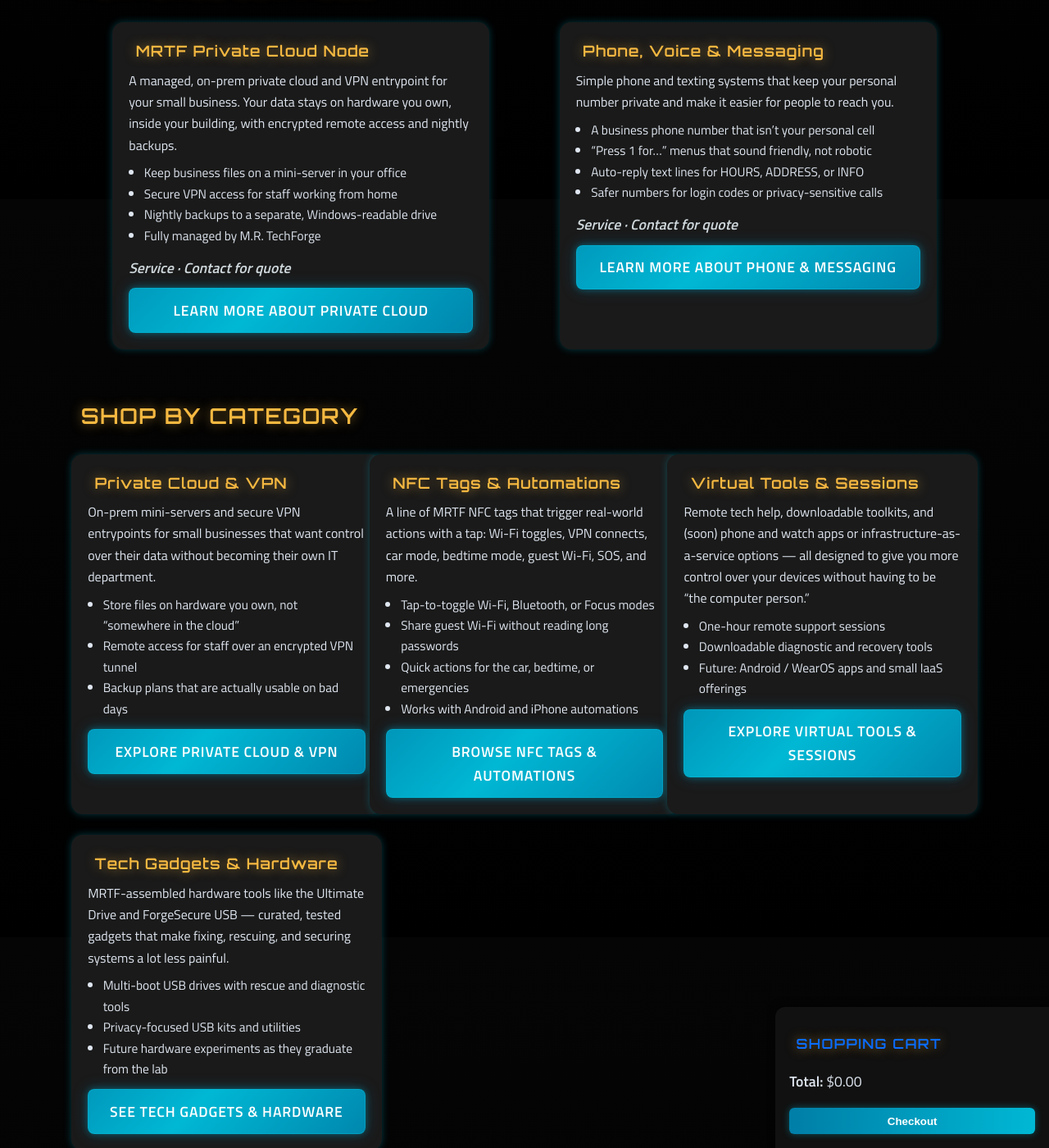
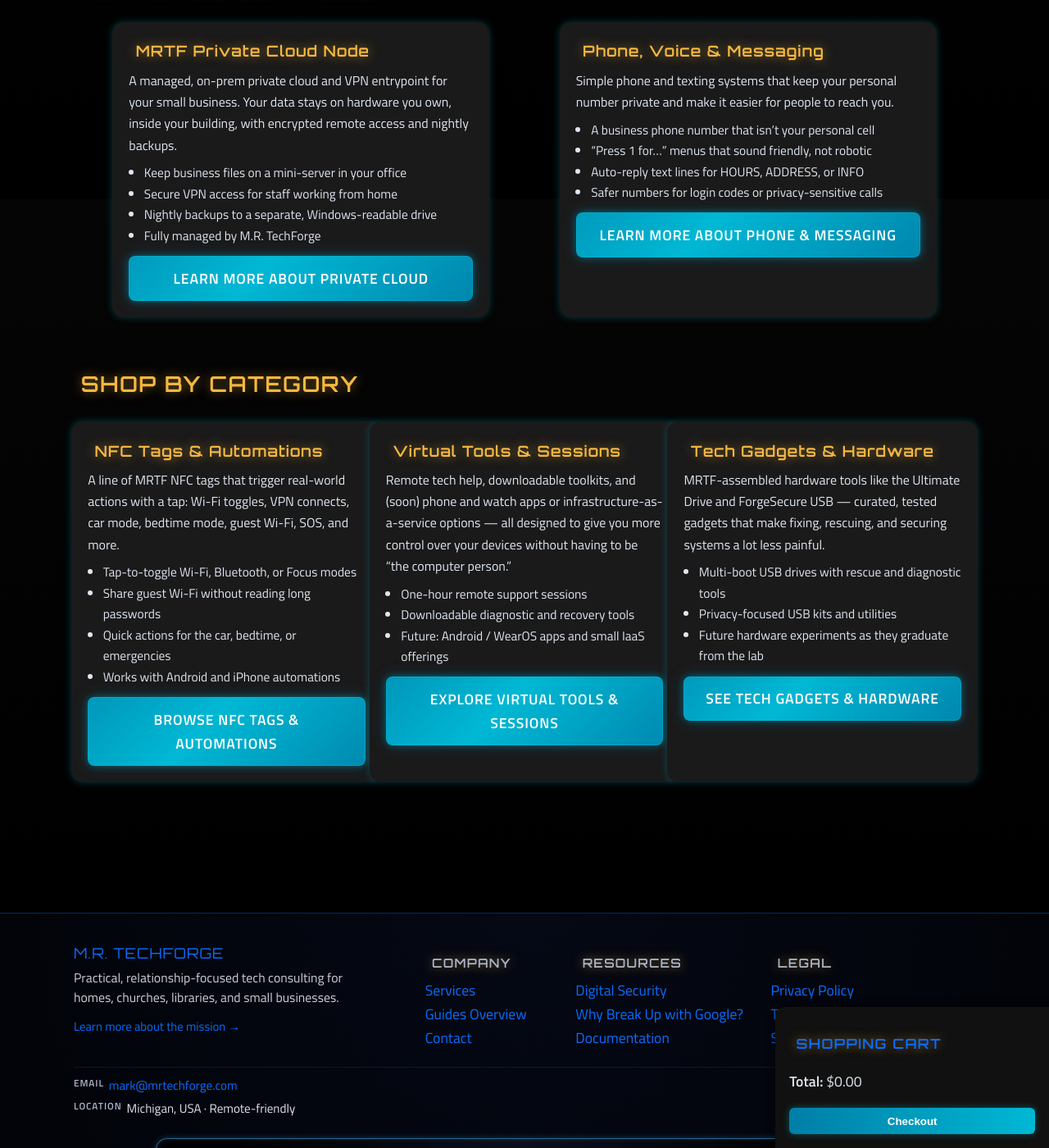
Before and after one commit to markisrt4/mrtechforge.github.io, a Jekyll site: the page built from products/products.md, in a window 1280 px wide and 1400 px high, scrolled down 657 px. Shown: the whole window at 82% size. Built offline with Jekyll 4.4.1, drawn with Linux system fonts in a browser that asks for light colours.

Commit message:
Update products.md

```diff
--- a/products/products.md
+++ b/products/products.md
@@ -36,7 +36,6 @@
           <li>Fully managed by M.R. TechForge</li>
         </ul>
 
-        <span class="price price-contact">Service · Contact for quote</span>
         <a class="btn-glow"
            href="{{ '/services/private-cloud/' | relative_url }}">
           Learn more about private cloud
@@ -57,7 +56,6 @@
           <li>Safer numbers for login codes or privacy-sensitive calls</li>
         </ul>
 
-        <span class="price price-contact">Service · Contact for quote</span>
         <a class="btn-glow"
            href="{{ '/services/phone-voice-messaging/' | relative_url }}">
           Learn more about phone &amp; messaging
@@ -75,25 +73,6 @@
     </div>
 
     <div class="product-grid">
-      <!-- Private Cloud & VPN category -->
-      <div class="product-card">
-        <h3>Private Cloud &amp; VPN</h3>
-        <p>
-          On-prem mini-servers and secure VPN entrypoints for small businesses
-          that want control over their data without becoming their own IT department.
-        </p>
-        <ul>
-          <li>Store files on hardware you own, not “somewhere in the cloud”</li>
-          <li>Remote access for staff over an encrypted VPN tunnel</li>
-          <li>Backup plans that are actually usable on bad days</li>
-        </ul>
-
-        <a class="btn-glow"
-           href="{{ '/products/private-cloud/' | relative_url }}">
-          Explore private cloud &amp; VPN
-        </a>
-      </div>
-
       <!-- NFC Tags & Automations category -->
       <div class="product-card">
         <h3>NFC Tags &amp; Automations</h3>
```
